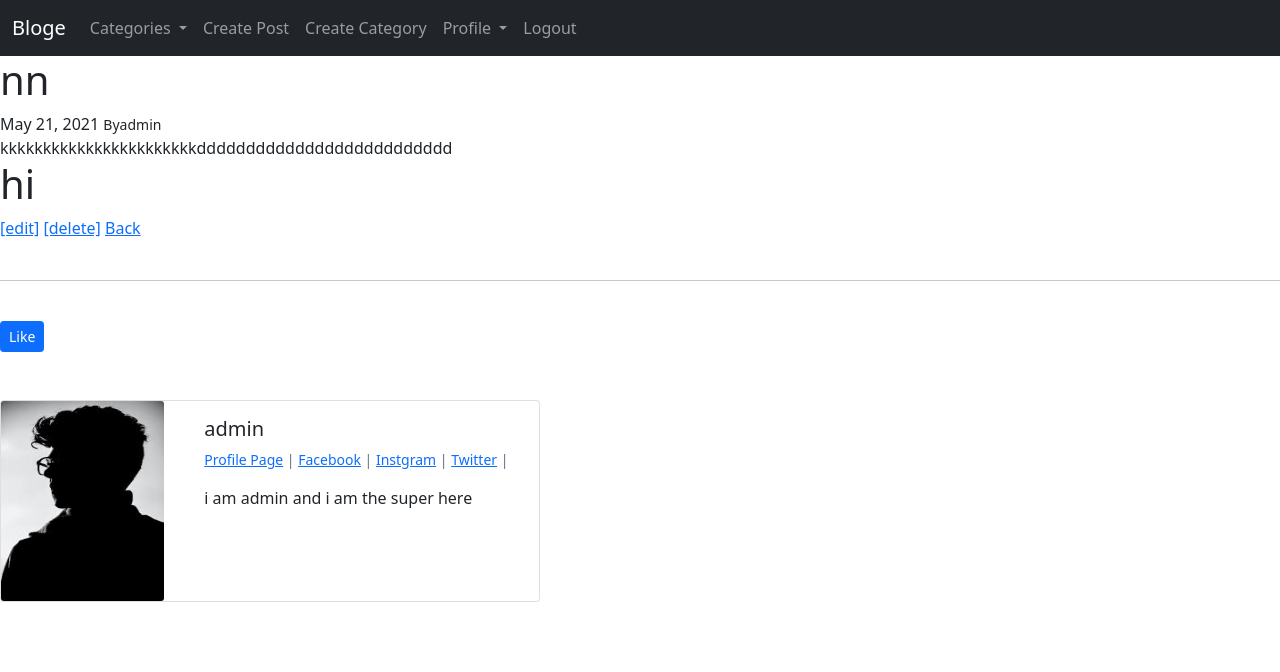
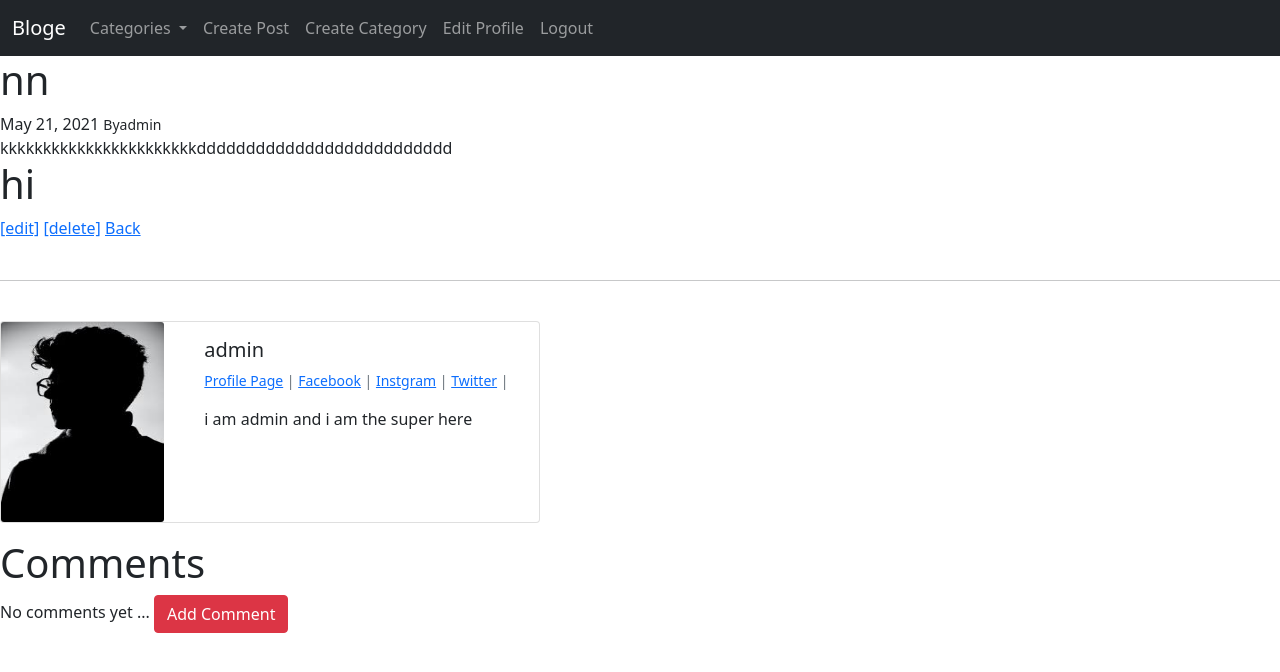
Before and after one commit to hebaayman77177/django-blog, a Django app: page /post/1 in a window 1280 px wide. Shown: the top 672 px of the page. Run offline with Django 3.2, Linux system fonts and the light colour scheme; a user stored in the database is signed in; data comes from the database, SQL or seed files in the repository; both versions use the stored data as it was after the commit; parts of the project's set-up code (start-up, migrations or seed data) failed here and were passed over; some libraries are stand-ins or nearby versions.

Commit message:
add comment field & show comments on blog page

```diff
--- a/ablog/settings.py
+++ b/ablog/settings.py
@@ -130,11 +130,8 @@ STATICFILES_DIRES= [
     os.path.join(BASE_DIR, 'static')
 ]
 
-
 MEDIA_ROOT = os.path.join(BASE_DIR, 'media')
-STATICFILES_DIRES = (
-     os.path.join(BASE_DIR, 'static')
-)
+STATIC_ROOT = os.path.join(BASE_DIR,'static')
 
 # Default primary key field type
 # https://docs.djangoproject.com/en/3.2/ref/settings/#default-auto-field
--- a/members/views.py
+++ b/members/views.py
@@ -33,7 +33,6 @@ class ShowProfilePageView(DeleteView):
     template_name = 'registration/user_profile.html'
 
     def get_context_data(self, *args, **kwargs):
-        users = Profile.objects.all()
         context = super(ShowProfilePageView,
                         self).get_context_data(*args, **kwargs)
         page_user = get_object_or_404(Profile, id=self.kwargs['pk'])
--- a/myblog/admin.py
+++ b/myblog/admin.py
@@ -1,7 +1,8 @@
 from django.contrib import admin
-from .models import Post, Category, Profile
+from .models import Post, Category, Profile, Comment
 
 # Register your models here.
 admin.site.register(Post)
 admin.site.register(Category)
 admin.site.register(Profile)
+admin.site.register(Comment)
--- a/myblog/models.py
+++ b/myblog/models.py
@@ -1,5 +1,7 @@
 from django.db import models
 from django.contrib.auth.models import User
+from django.db.models.base import Model
+from django.db.models.deletion import CASCADE
 from django.urls import reverse
 from ckeditor.fields import RichTextField
 
@@ -43,13 +45,11 @@ class Profile(models.Model):
     twitter_url = models.CharField(max_length=255, null=True, blank=True)
     pintrest_url = models.CharField(max_length=255, null=True, blank=True)
 
-
-
-
-
-
-
-
+class Comment(models.Model):
+    post = models.ForeignKey(Post,related_name="comments" ,on_delete=CASCADE)
+    name = models.CharField(max_length=255)
+    body = models.TextField()
+    date_added = models.DateTimeField(auto_now_add=True)
 
     def __str__(self):
-        return str(self.user)
+        return '%s - %s' % (self.post.title, self.name)
--- a/myblog/templates/base.html
+++ b/myblog/templates/base.html
@@ -67,8 +67,8 @@
                 >Create Category</a
               >
             </li>
-            <li class="nav-item dropdown">
-              <a
+            <li class="nav-item ">
+              <!-- <a
                 class="nav-link dropdown-toggle"
                 href="#"
                 id="navbarDropdown"
@@ -77,28 +77,9 @@
                 aria-expanded="false"
               >
                 Profile
-              </a>
-              <ul class="dropdown-menu" aria-labelledby="navbarDropdown">
-                <li>
-                  <a class="dropdown-item" href="{% url 'edit_profile' %}"
-                    >Edit Settings</a
-                  >
-                </li>
-                <li>
-                  <a
-                    class="dropdown-item"
-                    href="{% url 'edit_profile_page' user.profile.id %}"
-                    >Edit Profile Page</a
-                  >
-                </li>
-                <li>
-                  <a
-                    class="dropdown-item"
-                    href="{% url 'show_prfile_page' user.profile.id %}"
-                    >Show Profile Page</a
-                  >
-                </li>
-              </ul>
+              </a> -->
+              <a class="nav-link" href="{% url 'edit_profile' %}">Edit Profile</a>
+
             </li>
 
             <li class="nav-item">
--- a/myblog/templates/post_details.html
+++ b/myblog/templates/post_details.html
@@ -18,7 +18,7 @@
 <hr />
 <br />
 
-<form action="{% url 'like_post' post.pk %}" method="POST">
+<!-- <form action="{% url 'like_post' post.pk %}" method="POST">
   {% csrf_token %}
   <button
     type="submit"
@@ -31,8 +31,8 @@
   >
     Like
   </button>
-</form>
-<br /><br />
+</form> -->
+
 
 <div class="card mb-3" style="max-width: 540px">
   <div class="row no-gutters">
@@ -48,7 +48,7 @@
 
       {% else %}
       <img
-        src="{% static 'static/myblog/images/profile.jpeg' %}"
+        src="{% static '/myblog/images/profile.jpeg' %}"
         width="400"
         height="200"
         class="card-img"
@@ -61,7 +61,7 @@
       <div class="card-body">
         <h5 class="card-title">{{post.author}}</h5>
         <p class="small text-muted">
-          <a href="{% url 'show_prfile_page' post.author.profile.id %}">Profile Page</a> |
+          <a href="{% url 'show_prfile_page' post.author.id %}">Profile Page</a> |
           {% if post.author.profile.fb_url %}
           <a href="{{post.author.profile.fb_url}}">Facebook</a> | {% endif %}
            {%if post.author.profile.instgram_url %}
@@ -79,4 +79,14 @@
   </div>
 </div>
 
+<h1>Comments</h1>
+{% if not post.comments.all %}
+No comments yet ... <a href="{% url 'add-comment' post.pk %}" class="btn btn-danger">Add Comment</a>
+{% else %}
+{% for comment in post.comments.all %}
+<strong> ** {{comment.name}} - {{comment.date_added}} </strong>
+<br />
+{{comment.body}}
+{% endfor %}
+{% endif %}
 {% endblock %}
--- a/myblog/urls.py
+++ b/myblog/urls.py
@@ -8,7 +8,8 @@ from .views import (
     DeletePostView,
     AddCategoryView,
     CategoryView,
-    LikeView
+    LikeView,
+    AddCommentView
 )
 
 urlpatterns = [
@@ -20,4 +21,6 @@ urlpatterns = [
     path("add-category", AddCategoryView.as_view(), name="add-category"),
     path("category/<str:category_name>", CategoryView, name="category-detail"),
     path("like/<int:pk>", LikeView, name="like_post"),
+    path("article/<int:pk>/comment", AddCommentView.as_view(), name="add-comment"),
+
 ]
--- a/myblog/views.py
+++ b/myblog/views.py
@@ -8,8 +8,8 @@ from django.views.generic import (
 )
 from django.views.generic.edit import DeleteView
 from django.urls import reverse_lazy, reverse
-from .models import Category, Post
-from .forms import PostForm, EditPostForm, CategoryForm
+from .models import Category, Comment, Post
+from .forms import PostForm, EditPostForm, CategoryForm, AddCommentForm
 from django.http import HttpResponseRedirect
 
 # Create your views here.
@@ -46,6 +46,17 @@ class AddPostView(CreateView):
     form_class = PostForm
     template_name = "post_form/add_post.html"
 
+class AddCommentView(CreateView):
+    model = Comment
+    form_class=AddCommentForm
+    template_name = "add_comment.html"
+
+    def form_valid(self, form):
+       form.instance.post_id = self.kwargs['pk']
+       return super().form_valid(form)
+
+    success_url = reverse_lazy("home")
+
 
 class EditPostView(UpdateView):
     model = Post
```
Also changed, not shown: myblog/forms.py (+12 -1 lines), myblog/templates/add_comment.html (added, +15 -0 lines), ablog/__init__.py (deleted), db.sqlite3, media/images/1620403667368.jpeg (added), members/__init__.py (deleted), members/migrations/__init__.py (deleted), myblog/__init__.py (deleted), myblog/migrations/0017_comment.py, myblog/migrations/__init__.py (deleted), static/myblog/images/profileImage.png (added).
